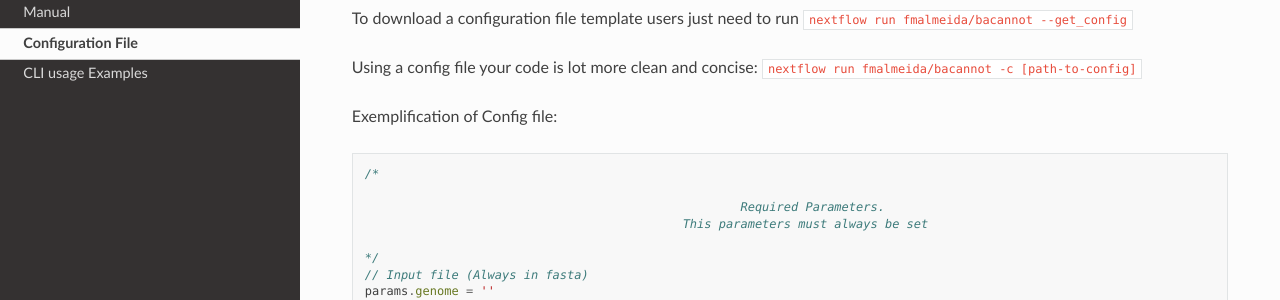
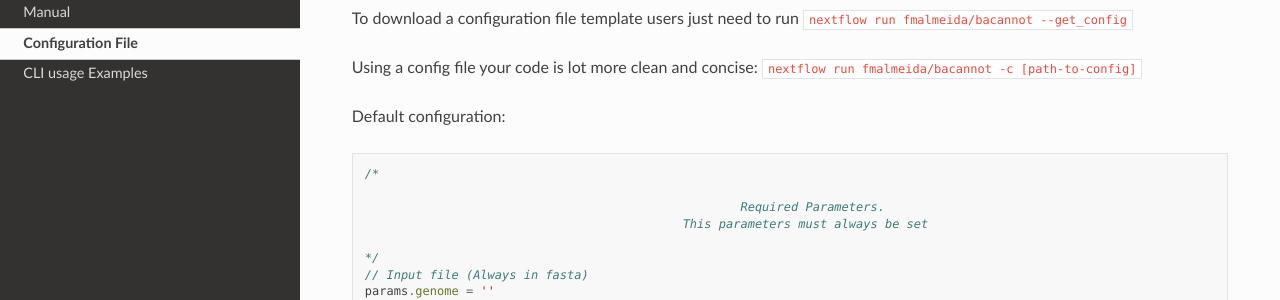
Before and after one commit to fmalmeida/bacannot, a Sphinx documentation site: the page built from docs/config.rst, in a window 1280 px wide and 900 px high. Shown: the part 153-453 px from the top of the window. Built offline with Sphinx 7.4.7 and the Read the Docs theme 2.0.0, drawn with Linux system fonts in a browser that asks for light colours.

Commit message:
Latest modifications

```diff
--- a/docs/config.rst
+++ b/docs/config.rst
@@ -7,7 +7,7 @@
 
 Using a config file your code is lot more clean and concise: ``nextflow run fmalmeida/bacannot -c [path-to-config]``
 
-Exemplification of Config file:
+Default configuration:
 
 .. code-block:: groovy
 
```
